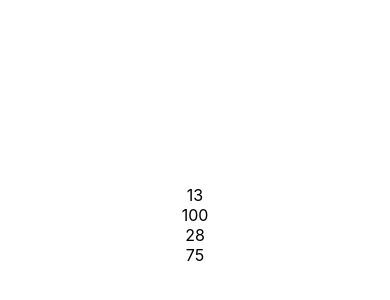
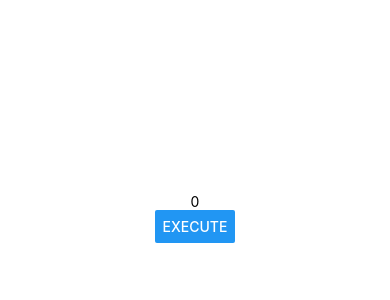
Before and after one commit to JordyLimaEng/react-study, a React Native app in the folder exercicios/exercicios/: screen / in a window 390 px wide. Shown: the part 16-316 px from the top of the page. Built offline with nearby package versions, Linux system fonts and the light colour scheme.

Commit message:
indirect communication between componenets

```diff
--- a/exercicios/exercicios/src/App.js
+++ b/exercicios/exercicios/src/App.js
@@ -7,7 +7,7 @@
 // import Titulo from './components/Titulo'
 import Botao from './components/Botao'
 import Contador from './components/Contador'
-import Pai from './components/direta/Pai'
+import Pai from './components/indireta/Pai'
 
 export default () => (
     //retorna por jsx - sempre precisa do modulo React pra retornar jsx
--- /dev/null
+++ b/exercicios/exercicios/src/components/indireta/Filho.js
@@ -0,0 +1,20 @@
+import React from 'react'
+import { Button, Text } from 'react-native'
+
+export default props => {
+
+	function gerarNumero(min, max) {
+		const fator = max - min + 1;
+		return parseInt(Math.random() * fator) + min
+	}
+
+   return(
+      <Button
+    	title='Execute'
+		onPress={function(){
+			const n = gerarNumero(props.min, props.max)
+			props.funcao(n)
+		}}
+      />
+   )
+}
--- /dev/null
+++ b/exercicios/exercicios/src/components/indireta/Pai.js
@@ -0,0 +1,23 @@
+import React, { useState } from 'react'
+import { Text } from 'react-native'
+import style from '../style'
+import Filho from './Filho'
+
+export default props => {
+    const [num, setNum] = useState(0);
+
+    function exibirValor(numero){
+        setNum(numero);
+    }
+
+    return(
+        <>
+            <Text>{num}</Text>
+            <Filho
+            min={1}
+            max={60}
+            funcao={exibirValor}
+            />
+        </>
+   )
+}
```
